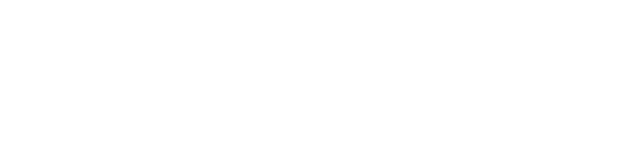
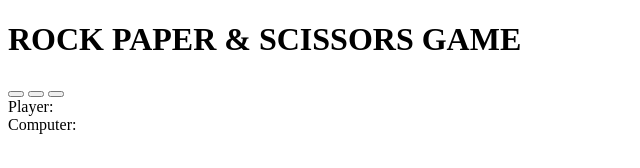
Before and after one commit to chijioke100/Rock-Paper-and-Scissors-Game, a plain HTML site: page index.html in a window 1280 px wide. Shown: the whole page, without its empty margins (0-640 px from the left). Drawn offline with Linux system fonts and the light colour scheme.

Commit message:
add declaration of const

```diff
--- a/assets/js/script.js
+++ b/assets/js/script.js
@@ -0,0 +1,6 @@
+// Declare
+
+const selections = ['rock', 'paper', 'scissors'];
+const player = document.getElementById("player");
+const computer = document.getElementById("computer")
+const outcome = document.getElementById("outcome")
--- a/index.html
+++ b/index.html
@@ -8,9 +8,23 @@
     <meta name="keywords" content="Rock, Paper Scissors Game in Javascript. Rock Game. Paper Game. Scissors Game in Javascript">
     <!--Title of the Program-->
     <title>Rock, Paper and Scissors Game</title>
-
+    <link rel="stylesheet" href="assets/css/style.css">
 </head>
 <body>
+    <h1> ROCK PAPER & SCISSORS GAME </h1>
+    <div id="selections">
 
+    <button onclick="gameOn('rock')"></button>
+    <button onclick="gameOn('paper')"></button>
+    <button onclick="gameOn('scissors')"></button>
+
+    </div>
+
+    <div id="player">Player:</div>
+    <div id="computer">Computer:</div>
+    <div id="outcome"></div>
+
+
+    <script src="assets/js/script.js"></script>
 </body>
 </html>
```
